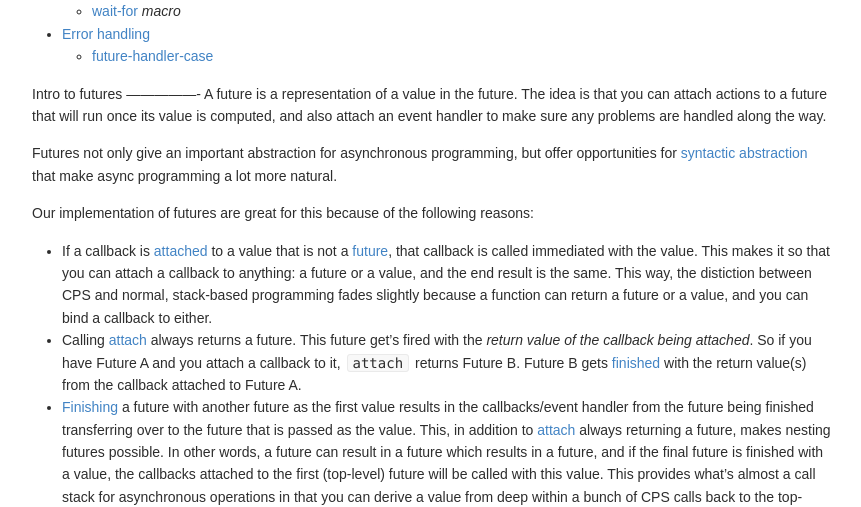
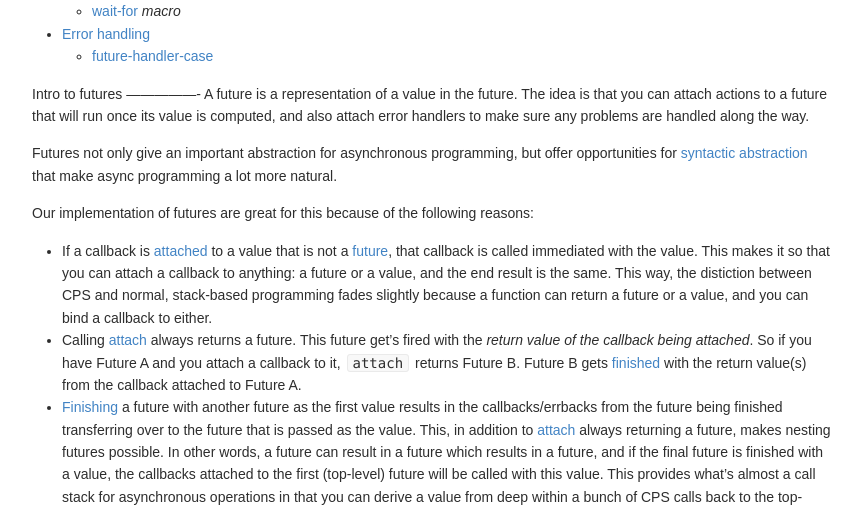
Before and after one commit to orthecreedence/cl-async, a Jekyll site: the page built from future.md, in a window 1280 px wide and 900 px high, scrolled down 383 px. Shown: the part 174-681 px from the top of the window, without its empty margins (208-1069 px from the left). Built offline with Jekyll 4.4.1, drawn with Linux system fonts in a browser that asks for light colours; Markdown is read by kramdown in place of the engine named in the settings; some of the changed text lies outside the part shown.

Commit message:
finalizing event-handler -> errback conversion

```diff
--- a/future.md
+++ b/future.md
@@ -34,7 +34,7 @@ Intro to futures
 ----------------
 A future is a representation of a value in the future. The idea is that you can
 attach actions to a future that will run once its value is computed, and also
-attach an event handler to make sure any problems are handled along the way.
+attach error handlers to make sure any problems are handled along the way.
 
 Futures not only give an important abstraction for asynchronous programming, but
 offer opportunities for [syntactic abstraction](#nicer-syntax) that make async
@@ -55,7 +55,7 @@ and you attach a callback to it, `attach` returns Future B. Future B gets
 [finished](#finish) with the return value(s) from the callback attached to
 Future A.
 - [Finishing](#finish) a future with another future as the first value results
-in the callbacks/event handler from the future being finished transferring over
+in the callbacks/errbacks from the future being finished transferring over
 to the future that is passed as the value. This, in addition to [attach](#attach)
 always returning a future, makes nesting futures possible. In other words, a
 future can result in a future which results in a future, and if the final future
@@ -131,8 +131,8 @@ Futures API
 ### future (class)
 The future class represents a future value. For your application, it's mostly
 an opaque object which can be operated on using the functions/macros below. It
-currently has no public accessors, and mainly just holds callbacks, values,
-events, etc.
+currently has no public accessors, and mainly just holds callbacks, errbacks,
+values, events, etc.
 
 The standard way to create a future is with [make-future](#make-future).
 
@@ -172,7 +172,7 @@ with all the saved up errors in the order they were received.
 ;; example
 (let ((future (make-future))
       (socket (tcp-send "musio.com" 80 nil)))
-  ;; set up our event handler
+  ;; set up our error/event handler
   (attach-errback future
     (lambda (ev)
       (handler-case (error ev)
```
